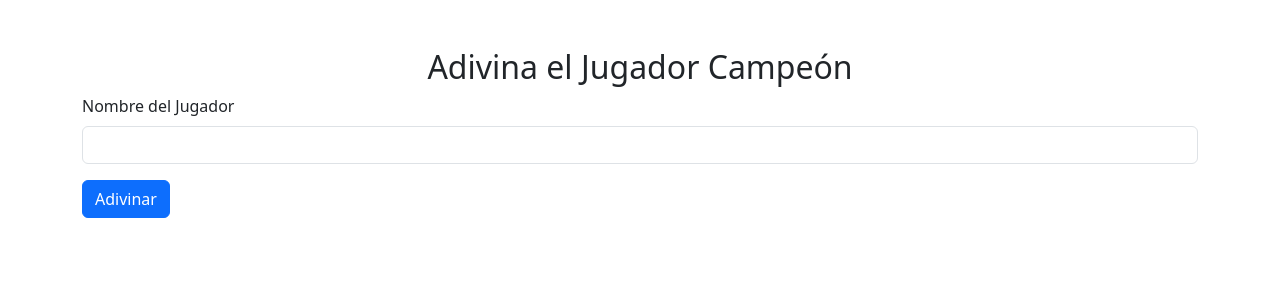
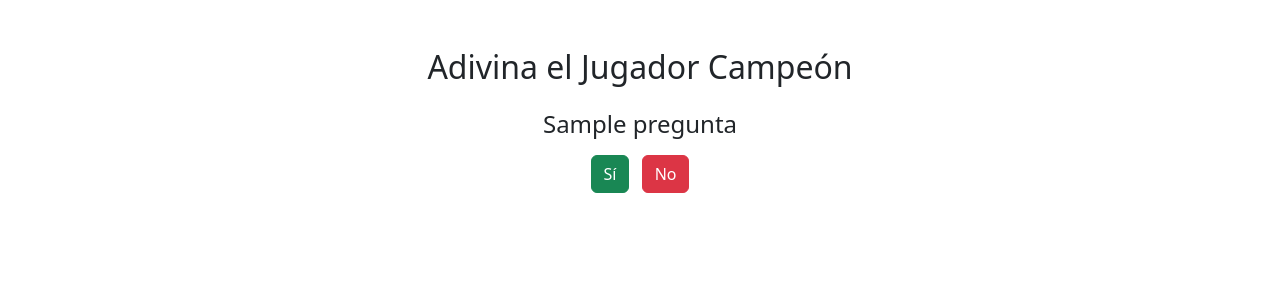
Before and after one commit to AEmorales00/adivinador_jugadores, a Flask app: template templates/index.html in a window 1280 px wide. Shown: the top 300 px of the page. Run offline with Flask 3, Linux system fonts and the light colour scheme; the template is opened without the code that fills it: most values are stand-ins (such as "Sample title", 1, 10 or a date in 2020).

Commit message:
feat: Agregar funcionalidad de adivinanza de jugadores campeones
This commit adds the functionality to guess champion players. It includes changes to the Flask app, the index.html template, and the addition of the flask_session package. The app now allows users to answer questions about champion players and filters the players based on their responses. It also provides a prediction based on the filtered players.

```diff
--- a/app.py
+++ b/app.py
@@ -1,42 +1,82 @@
-from flask import Flask, render_template, request, jsonify
+from flask import Flask, render_template, request, jsonify, session
 import mysql.connector
+from flask_session import Session
 
 app = Flask(__name__)
+app.secret_key = 'clave-secreta'
+app.config['SESSION_TYPE'] = 'filesystem'
+Session(app)
 
 def conectar_db():
     return mysql.connector.connect(
         host="localhost",
         user="root",
-        password="",  # Ajusta si tienes contraseña
+        password="",
         database="copa_mundial_jugadores"
     )
 
+# Banco de preguntas (puedes agregar más)
+PREGUNTAS = [
+    {"texto": "¿El jugador ganó después del año 2000?", "campo": "ano", "operador": ">", "valor": 2000},
+    {"texto": "¿El jugador es delantero?", "campo": "posicion", "operador": "=", "valor": "Delantero"},
+    {"texto": "¿El jugador es de Brasil?", "campo": "pais", "operador": "=", "valor": "Brasil"},
+    {"texto": "¿El equipo con el que ganó es el FC Barcelona?", "campo": "equipo", "operador": "=", "valor": "FC Barcelona"},
+]
+
 @app.route('/')
-def index():
-    return render_template('index.html')
+def inicio():
+    session['pregunta_actual'] = 0
+    session['filtros'] = []
+    return render_template('index.html', pregunta=PREGUNTAS[0]['texto'])
 
-@app.route('/adivinar', methods=['POST'])
-def adivinar():
-    nombre_usuario = request.form['nombre'].strip().lower()
+@app.route('/respuesta', methods=['POST'])
+def respuesta():
+    respuesta_usuario = request.json.get('respuesta')
+    i = session.get('pregunta_actual', 0)
+    filtros = session.get('filtros', [])
+
+    # Guardar filtro si la respuesta fue sí
+    if respuesta_usuario == 'si':
+        filtros.append(PREGUNTAS[i])
+
+    session['filtros'] = filtros
+    session['pregunta_actual'] = i + 1
+
+    # Si ya no hay más preguntas, hacer predicción
+    if i + 1 >= len(PREGUNTAS):
+        jugadores = filtrar_jugadores(filtros)
+        if len(jugadores) == 1:
+            return jsonify({"fin": True, "mensaje": f"¿Estás pensando en {jugadores[0]['nombre']}?"})
+        elif len(jugadores) > 1:
+            nombres = ', '.join([j['nombre'] for j in jugadores])
+            return jsonify({"fin": True, "mensaje": f"Pude reducir a varios: {nombres}"})
+        else:
+            return jsonify({"fin": True, "mensaje": "No encontré coincidencias."})
+
+    # Siguiente pregunta
+    return jsonify({"fin": False, "pregunta": PREGUNTAS[i + 1]['texto']})
+
+def filtrar_jugadores(filtros):
     conn = conectar_db()
     cursor = conn.cursor(dictionary=True)
 
-    # Ejecutamos la consulta
-    cursor.execute("SELECT * FROM jugadores_campeones WHERE LOWER(nombre) = %s", (nombre_usuario,))
-    jugador = cursor.fetchone()  # Tomar el primer resultado
+    query = "SELECT * FROM jugadores_campeones"
+    condiciones = []
+    valores = []
 
-    # Consumimos los resultados para evitar el error "Unread result found"
-    cursor.fetchall()
+    for f in filtros:
+        condiciones.append(f"{f['campo']} {f['operador']} %s")
+        valores.append(f['valor'])
+
+    if condiciones:
+        query += " WHERE " + " AND ".join(condiciones)
+
+    cursor.execute(query, tuple(valores))
+    jugadores = cursor.fetchall()
 
     cursor.close()
     conn.close()
-
-    if jugador:
-        mensaje = f"¡Correcto! {jugador['nombre']} ganó en {jugador['ano']} con {jugador['equipo']}."
-    else:
-        mensaje = "Incorrecto, intenta de nuevo."
-
-    return jsonify({"mensaje": mensaje})
+    return jugadores
 
 if __name__ == '__main__':
     app.run(debug=True)
--- a/templates/index.html
+++ b/templates/index.html
@@ -11,30 +11,43 @@
 <body>
     <div class="container mt-5">
         <h2 class="text-center">Adivina el Jugador Campeón</h2>
-        <form method="POST" action="/adivinar">
-            <div class="mb-3">
-                <label for="nombre" class="form-label">Nombre del Jugador</label>
-                <input type="text" class="form-control" id="nombre" name="nombre" required>
+
+        <div id="pregunta" class="mt-4 text-center">
+            <h4>{{ pregunta }}</h4>
+            <div class="mt-3">
+                <button class="btn btn-success me-2" onclick="enviarRespuesta('si')">Sí</button>
+                <button class="btn btn-danger" onclick="enviarRespuesta('no')">No</button>
             </div>
-            <button type="submit" class="btn btn-primary">Adivinar</button>
-        </form>
+        </div>
 
-        <div id="resultado" class="mt-4"></div>
+        <div id="resultado" class="mt-4 text-center"></div>
     </div>
 
+    <script>
+        async function enviarRespuesta(respuesta) {
+            const res = await fetch("/respuesta", {
+                method: "POST",
+                headers: {
+                    "Content-Type": "application/json"
+                },
+                body: JSON.stringify({ respuesta })
+            });
+            const data = await res.json();
+
+            if (data.fin) {
+                document.getElementById("pregunta").style.display = "none";
+                document.getElementById("resultado").innerHTML = `<div class="alert alert-info">${data.mensaje}</div>`;
+            } else {
+                document.getElementById("pregunta").innerHTML = `<h4>${data.pregunta}</h4>
+                    <div class='mt-3'>
+                        <button class='btn btn-success me-2' onclick=\"enviarRespuesta('si')\">Sí</button>
+                        <button class='btn btn-danger' onclick=\"enviarRespuesta('no')\">No</button>
+                    </div>`;
+            }
+        }
+    </script>
+
     <script src="https://cdn.jsdelivr.net/npm/bootstrap@5.3.0/dist/js/bootstrap.bundle.min.js"></script>
-    <script>
-        document.querySelector('form').addEventListener('submit', async (e) => {
-            e.preventDefault();
-            const formData = new FormData(e.target);
-            const response = await fetch('/adivinar', {
-                method: 'POST',
-                body: formData
-            });
-            const result = await response.json();
-            document.getElementById('resultado').innerText = result.mensaje;
-        });
-    </script>
 </body>
 
 </html>
```
Also changed, not shown: 2 other files.
